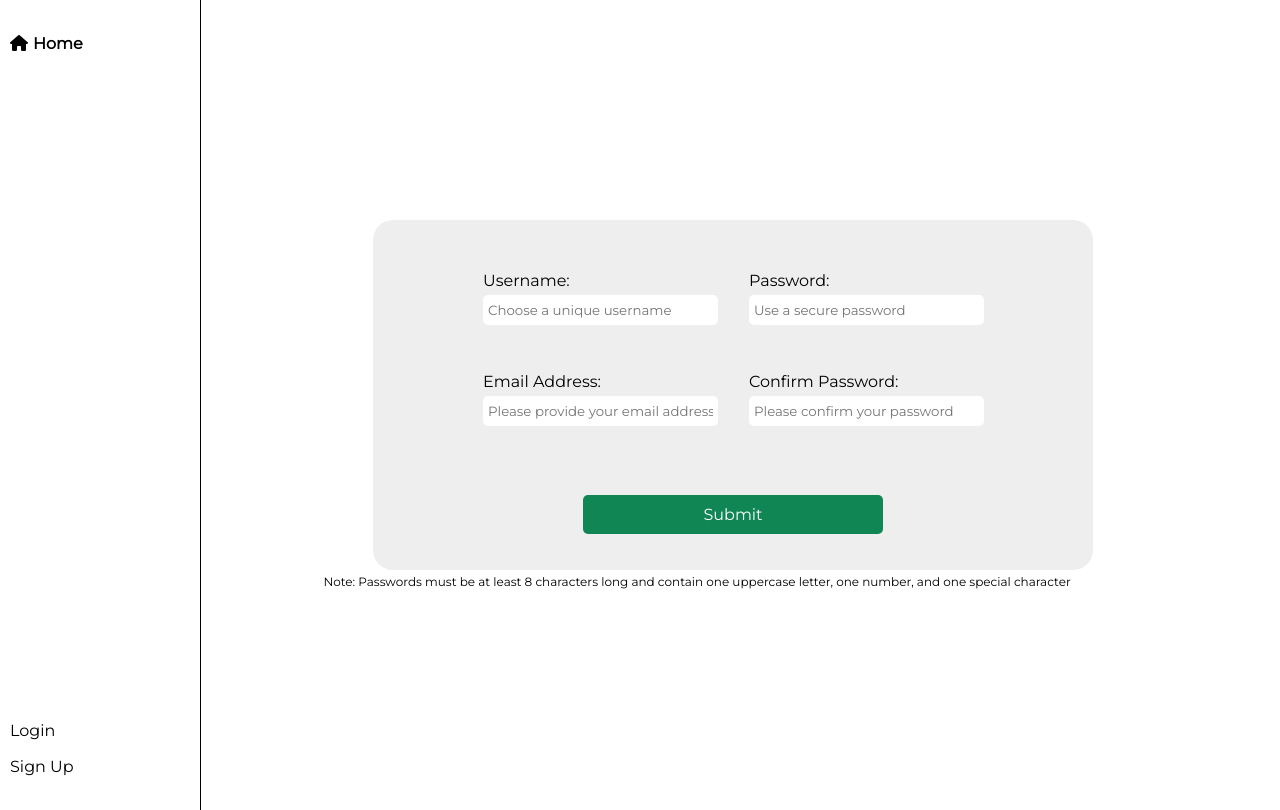
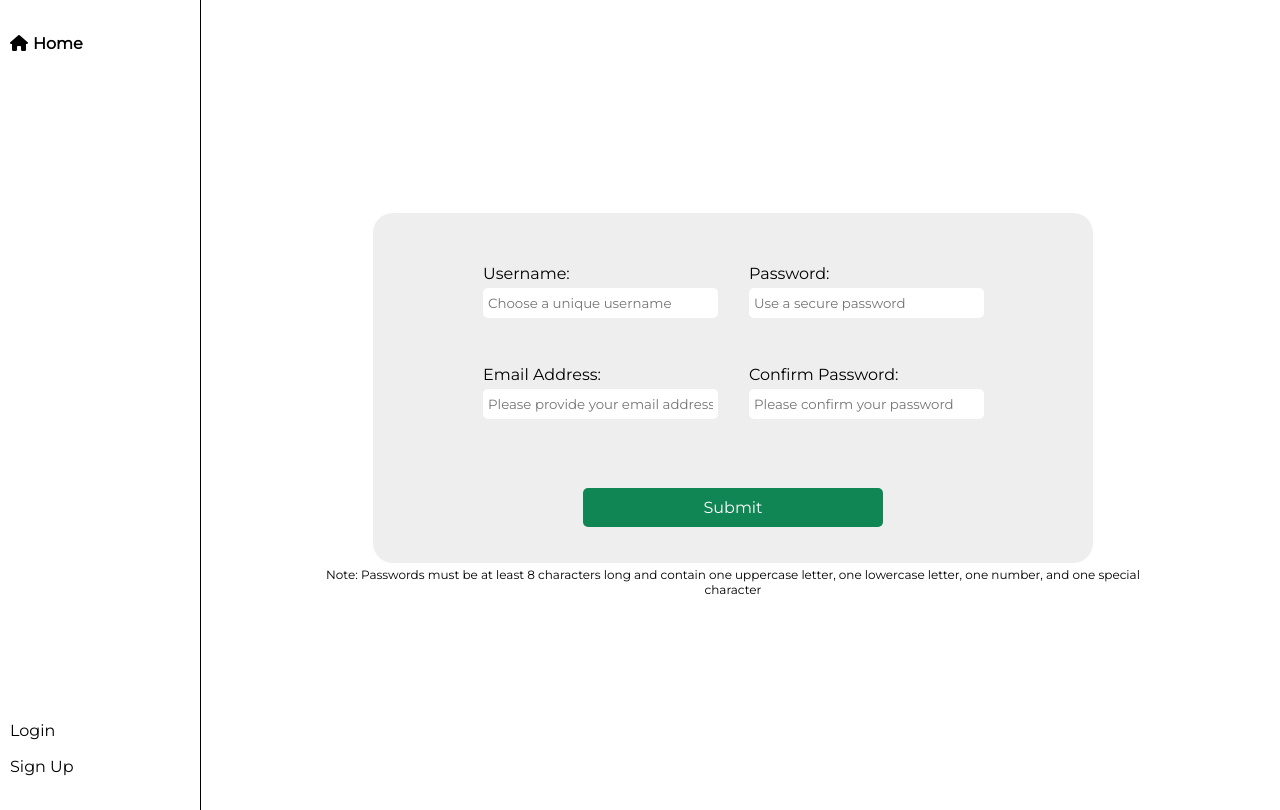
Before and after one commit to AndrewPMurray/mern-todos, a React (Create React App) app in the folder frontend/: page /signup in a window 1280 px wide. Built offline with nearby package versions, Linux system fonts and the light colour scheme; no server answers.

Commit message:
styling fixes

```diff
--- a/frontend/src/components/Signup/index.jsx
+++ b/frontend/src/components/Signup/index.jsx
@@ -115,10 +115,11 @@ export const Signup = () => {
 					width: '80%',
 					minWidth: '200px',
 					lineHeight: '1.2',
+					textAlign: 'center',
 				}}
 			>
 				Note: Passwords must be at least 8 characters long and contain one uppercase letter,
-				one number, and one special character
+				one lowercase letter, one number, and one special character
 			</p>
 		</div>
 	);
--- a/frontend/src/index.css
+++ b/frontend/src/index.css
@@ -83,6 +83,10 @@ input[type="checkbox"] {
 	transform: translateY(-0.075em);
 	display: grid;
 	place-content: center;
+}
+
+input {
+	outline: none;
 }
 
 input[type="checkbox"]::before {
```
